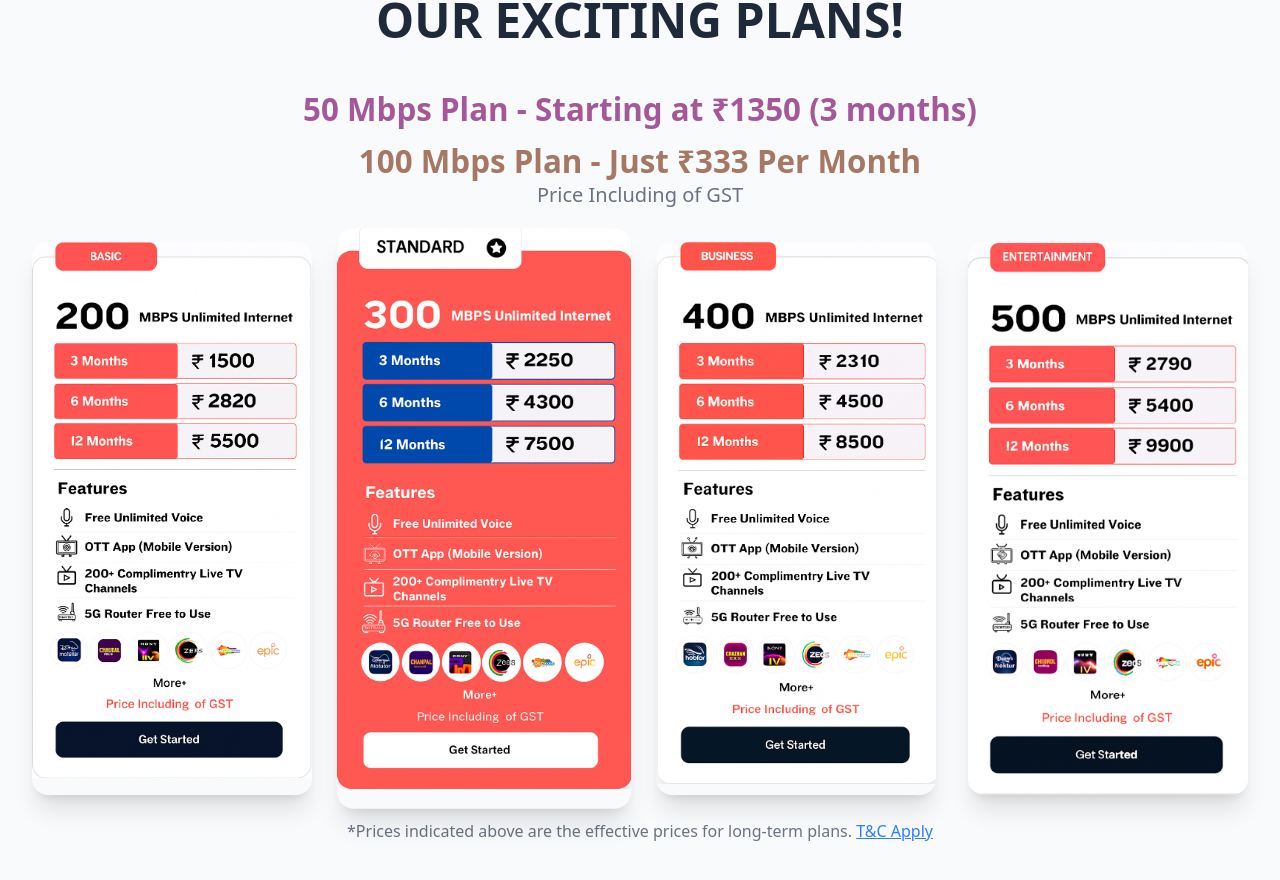
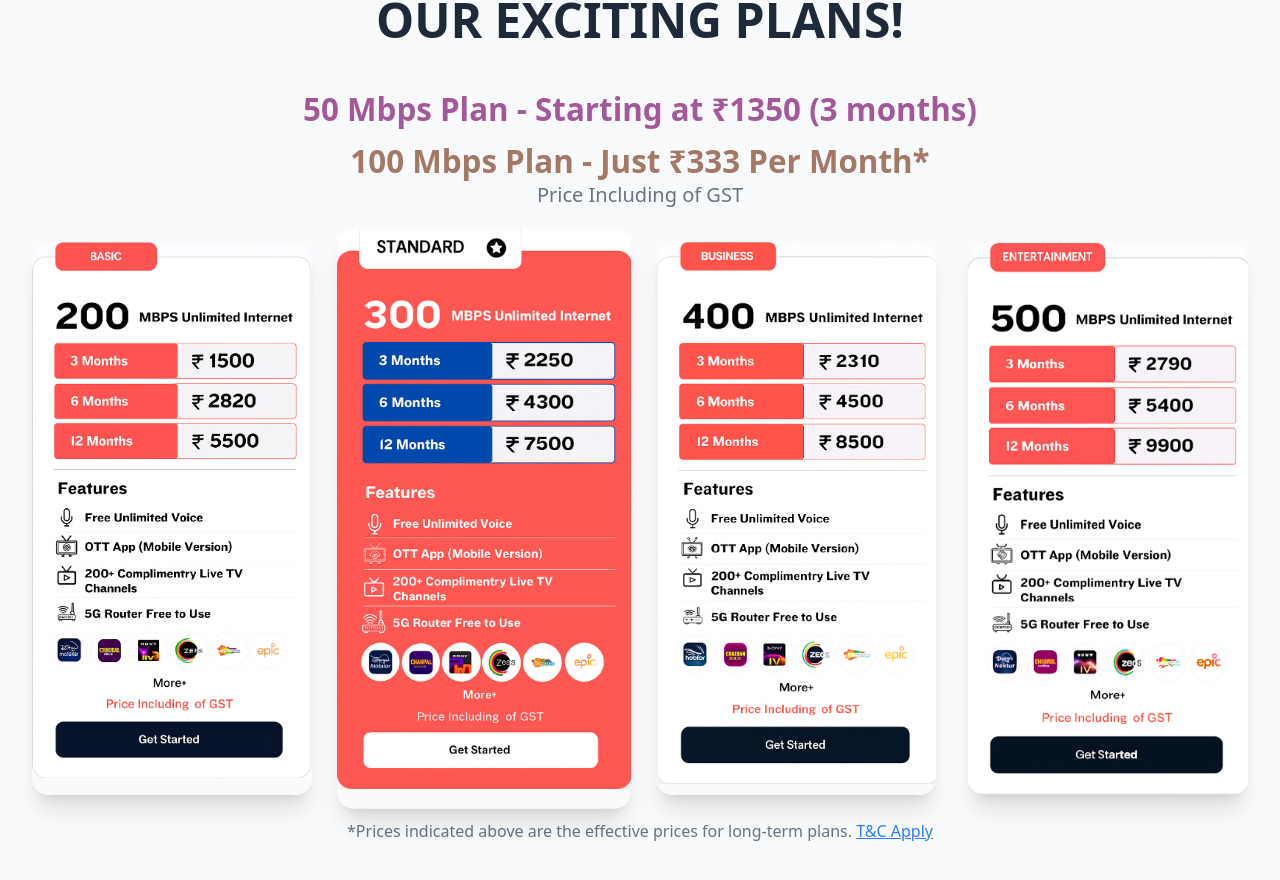
Before and after one commit to Devendra2015308/Anonet, a React (Vite) app: page / in a window 1280 px wide. Shown: the part 1092-1972 px from the top of the page. Built offline with nearby package versions, Linux system fonts and the light colour scheme.

Commit message:
fix: update title in index.html and add asterisk to pricing text for 100 Mbps plan

```diff
--- a/index.html
+++ b/index.html
@@ -2,9 +2,14 @@
 <html lang="en">
   <head>
     <meta charset="UTF-8" />
-    <link rel="icon" type="image/png" href="/logo.jpg" class="w-12 h-12 rounded-full" />
+    <link
+      rel="icon"
+      type="image/png"
+      href="/logo.jpg"
+      class="w-12 h-12 rounded-full"
+    />
     <meta name="viewport" content="width=device-width, initial-scale=1.0" />
-    <title>ChillZone AC Service</title>
+    <title>ANNONET WIFI NET PROVIDER</title>
   </head>
   <body>
     <div id="root"></div>
--- a/src/components/Plans.jsx
+++ b/src/components/Plans.jsx
@@ -92,7 +92,7 @@ const Plans = () => {
             }}
           >
             100 Mbps Plan - Just{" "}
-            <span className="font-extrabold">₹333 Per Month</span>
+            <span className="font-extrabold">₹333 Per Month*</span>
           </motion.h4>
           <span className="text-[20px] text-gray-500">
             Price Including of GST
```
